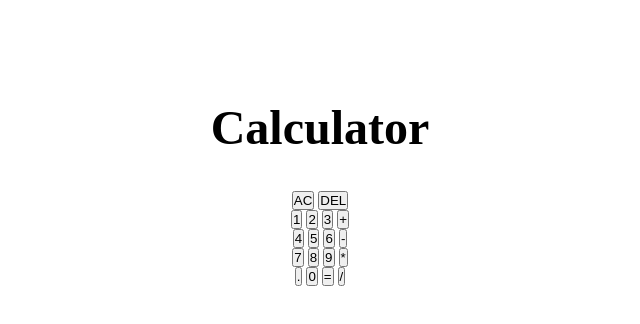
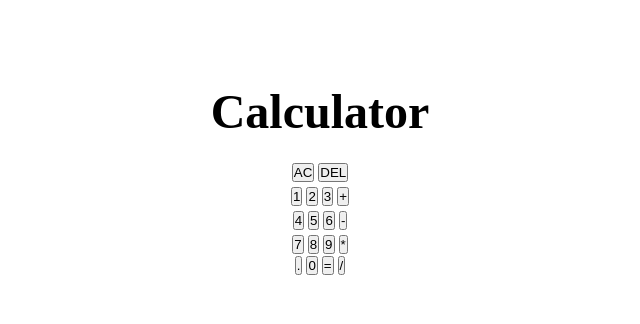
Before and after one commit to Br3y/calculator, a plain HTML site: page index.html in a window 1280 px wide. Shown: the whole page, without its empty margins (320-960 px from the left). Drawn offline with Linux system fonts and the light colour scheme.

Commit message:
row container line height

```diff
--- a/style.css
+++ b/style.css
@@ -9,6 +9,9 @@
     margin-top: 100px;
     width:100%;
 }
+.row-container{
+    line-height: 1.5em;
+}
 h1{
     margin:36px 0;
     font-size: 3rem;
```
